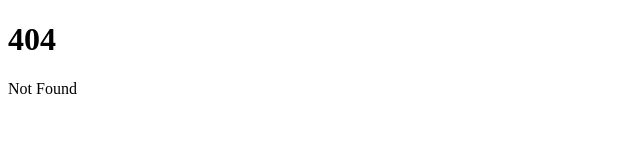
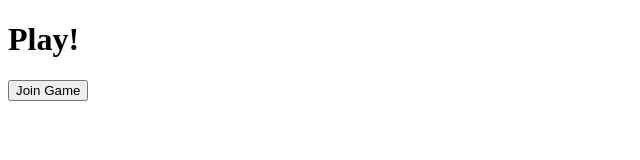
Before and after one commit to jonjampen/cyber-crusade, a SvelteKit app: page /play in a window 1280 px wide. Before the commit this address had no page. Shown: the top 160 px of the page, without its empty margins (0-640 px from the left). Built offline with nearby package versions, Linux system fonts and the light colour scheme.

Commit message:
Checking if user is signed in already and redirect. Bug: it is slow!

```diff
--- /dev/null
+++ b/src/routes/play/+page.svelte
@@ -0,0 +1,2 @@
+<h1>Play!</h1>
+<button>Join Game</button>
```
Also changed, not shown: src/routes/signup/+page.svelte (+14 -1 lines).
